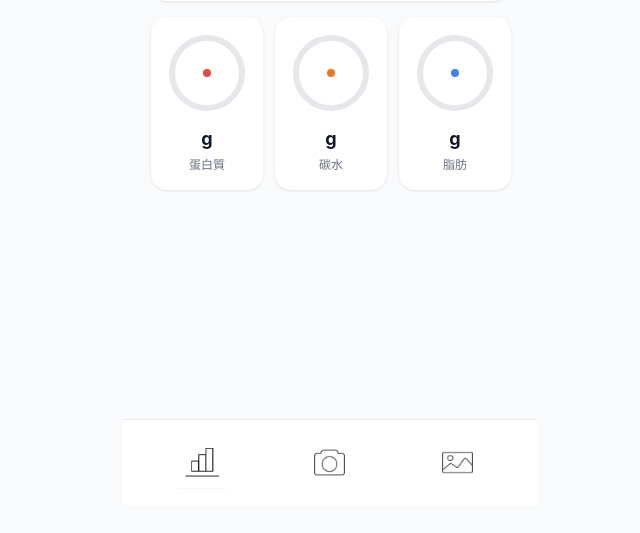
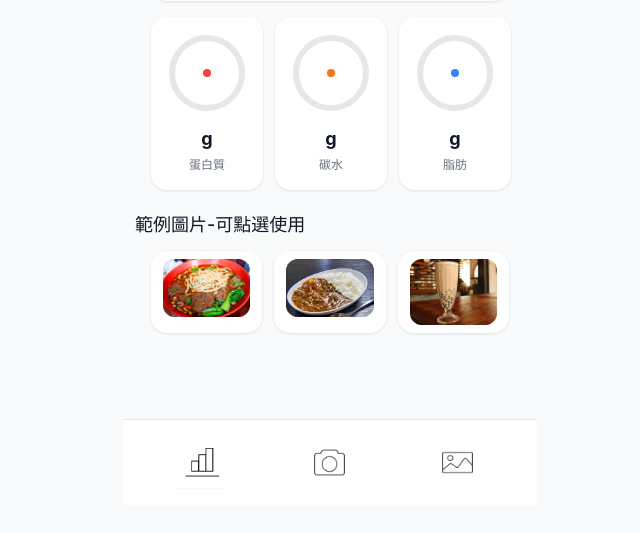
Before and after one commit to ai-learners2025-ollama/FoodRecognitionAPI, a Django app: page /index in a window 1280 px wide. Shown: the part 295-828 px from the top of the page, without its empty margins (310-950 px from the left). Run offline with Django 5.2, Linux system fonts and the light colour scheme.

Commit message:
範例圖片

```diff
--- a/templates/pages/index.html
+++ b/templates/pages/index.html
@@ -240,13 +240,29 @@
         color: #6b7280;
     }
 
-        .protein-color { background-color: #ef4444; }
-        .carbs-color { background-color: #f97316; }
-        .fats-color { background-color: #3b82f6; }
+    .protein-color {
+        background-color: #ef4444;
+    }
 
-        .protein-stroke { stroke: #ef4444; }
-        .carbs-stroke { stroke: #f97316; }
-        .fats-stroke { stroke: #3b82f6; }
+    .carbs-color {
+        background-color: #f97316;
+    }
+
+    .fats-color {
+        background-color: #3b82f6;
+    }
+
+    .protein-stroke {
+        stroke: #ef4444;
+    }
+
+    .carbs-stroke {
+        stroke: #f97316;
+    }
+
+    .fats-stroke {
+        stroke: #3b82f6;
+    }
 
     /* Recently Uploaded */
     .recently-uploaded {
@@ -390,15 +406,38 @@
         background-color: #2563eb;
     }
 
-        #add-button,#openCameraButton,#Analytics {
+    #filebutton,
+    #openCameraButton,
+    #Analytics {
         transition: all 0.2s ease;
         border-radius: 12px;
     }
 
-        #add-button:hover, #openCameraButton:hover, #Analytics:hover {
+    #filebutton:hover,
+    #openCameraButton:hover,
+    #Analytics:hover {
         background-color: #f3f4f6;
         transform: scale(1.05);
         box-shadow: 0 2px 8px rgba(0, 0, 0, 0.2);
+    }
+
+    .example-food-image {
+        width: 100%;
+        height: 100%;
+        border-radius: 12px;
+        background: linear-gradient(45deg, #f97316, #ef4444);
+        flex-shrink: 0;
+        display: flex;
+        align-items: center;
+        justify-content: center;
+        color: white;
+        font-size: 24px;
+    }
+
+    .example {
+        background-color: white;
+        border-radius: 16px;
+        box-shadow: 0 1px 3px rgba(0, 0, 0, 0.1);
     }
 </style>
 <div class="container">
@@ -410,7 +449,8 @@
         <div class="header-right">
 
             <div class="streak-counter">
-                    <span class="flame-icon"><img rel="icon" type="image/png" style="width: 20px;" src="static/images/trending-topic.png"></span>
+                <span class="flame-icon"><img rel="icon" type="image/png" style="width: 20px;"
+                        src="static/images/trending-topic.png"></span>
                 <span class="streak-number"></span>
             </div>
         </div>
@@ -433,7 +473,8 @@
         <div class="circular-progress">
             <svg class="progress-ring" width="120" height="120">
                 <circle class="progress-bg" cx="60" cy="60" r="50"></circle>
-                    <circle class="progress-fill" cx="60" cy="60" r="50" id="calorie-progress" data-progress="{{ summary.total_calories_pct }}"></circle>
+                <circle class="progress-fill" cx="60" cy="60" r="50" id="calorie-progress"
+                    data-progress="{{ summary.total_calories_pct }}"></circle>
             </svg>
             <div class="progress-center">🔥</div>
         </div>
@@ -445,7 +486,8 @@
             <div class="macro-progress">
                 <svg class="progress-ring" width="80" height="80">
                     <circle class="progress-bg" cx="40" cy="40" r="35"></circle>
-                        <circle class="progress-fill protein-stroke" cx="40" cy="40" r="35" data-progress="{{ summary.total_protein_pct }}"></circle>
+                    <circle class="progress-fill protein-stroke" cx="40" cy="40" r="35"
+                        data-progress="{{ summary.total_protein_pct }}"></circle>
                 </svg>
                 <div class="macro-center protein-color"></div>
             </div>
@@ -457,7 +499,8 @@
             <div class="macro-progress">
                 <svg class="progress-ring" width="80" height="80">
                     <circle class="progress-bg" cx="40" cy="40" r="35"></circle>
-                        <circle class="progress-fill carbs-stroke" cx="40" cy="40" r="35" data-progress="{{ summary.total_carbs_pct }}"></circle>
+                    <circle class="progress-fill carbs-stroke" cx="40" cy="40" r="35"
+                        data-progress="{{ summary.total_carbs_pct }}"></circle>
                 </svg>
                 <div class="macro-center carbs-color"></div>
             </div>
@@ -469,7 +512,8 @@
             <div class="macro-progress">
                 <svg class="progress-ring" width="80" height="80">
                     <circle class="progress-bg" cx="40" cy="40" r="35"></circle>
-                        <circle class="progress-fill fats-stroke" cx="40" cy="40" r="35" data-progress="{{ summary.total_fat_pct }}"></circle>
+                    <circle class="progress-fill fats-stroke" cx="40" cy="40" r="35"
+                        data-progress="{{ summary.total_fat_pct }}"></circle>
                 </svg>
                 <div class="macro-center fats-color"></div>
             </div>
@@ -485,7 +529,7 @@
         <div class="food-item">
             <div class="food-image">
                 {% if image_url %}
-                        <img class="food-image" id="original" src="{{ image_url }}"  />
+                <img class="food-image" id="original" src="{{ image_url }}" />
                 {% endif %}
             </div>
             <div class="food-details">
@@ -524,6 +568,30 @@
     </div>
     {% endif %}
 
+    <!-- 範例 -->
+    <h3 class="section-title">範例圖片-可點選使用</h3>
+    <div class="macro-nutrients">
+
+        <div class="example">
+            <button class="nav-item" onclick="handleImageClick('static/images/example1.jpg')">
+                <img class="example-food-image" id="example1" src="static/images/example1.jpg" />
+            </button>
+        </div>
+
+        <div class="example">
+            <button class="nav-item" onclick="handleImageClick('static/images/example2.jpg')">
+                <img class="example-food-image" id="example2" src="static/images/example2.jpg" />
+            </button>
+        </div>
+        <div class="example">
+            <button class="nav-item" onclick="handleImageClick('static/images/example3.jpg')">
+                <img class="example-food-image" id="example3" src="static/images/example3.jpg" />
+            </button>
+        </div>
+
+    </div>
+    <!-- 範例 -->
+
     <form method="post" enctype="multipart/form-data" id="upload-form">
         {% csrf_token %}
         <input type="hidden" name="image_src" id="image_src" value="{{ image_url }}">
@@ -535,14 +603,17 @@
         <button class="nav-item" id="Analytics">
             <img rel="icon" type="image/png" style="width: 49px;" src="static/images/interface.png">
         </button>
-                <button class="nav-item" id="openCameraButton"><img rel="icon" type="image/png" style="width: 49px;" src="static/images/camera.png"></button>
-                <button class="nav-item" id="add-button"><img rel="icon" type="image/png" style="width: 49px;" src="static/images/photo.png"></button>
+        <button class="nav-item" id="openCameraButton"><img rel="icon" type="image/png" style="width: 49px;"
+                src="static/images/camera.png"></button>
+        <button class="nav-item" id="filebutton"><img rel="icon" type="image/png" style="width: 49px;"
+                src="static/images/photo.png"></button>
     </div>
 
 
 
-        <canvas id="mycanvas" style="display: none;" ></canvas>
-        <input type="file" accept="image/*" capture="environment" id="cameraInput" style="display: none;">
+    <canvas id="mycanvas" style="display: none;"></canvas>
+    <input type="file" accept="image/jpeg" capture="environment" id="cameraInput" style="display: none;">
+    <input type="file" id="fileInput" accept="image/jpeg" onchange="handleFiles(this.files)" style="display:none;">
 </div>
 
 <script>
@@ -550,7 +621,7 @@
     function initializeProgress() {
         // Main calorie progress (0% for demonstration)
         const calorieProgress = document.getElementById('calorie-progress');
-            const caloriePercentage = 0; // 0% consumed
+        const caloriePercentage = parseInt(calorieProgress.getAttribute('data-progress'));
         const calorieOffset = 314 - (caloriePercentage / 100) * 314;
         calorieProgress.style.strokeDashoffset = calorieOffset;
 
@@ -581,7 +652,6 @@
     // Bottom navigation functionality
     function initializeNavigation() {
         const navItems = document.querySelectorAll('.nav-item');
-            const fabButton = document.getElementById('add-button');
         const fabOpenCameraButton = document.getElementById('openCameraButton');
 
         navItems.forEach(item => {
@@ -594,8 +664,8 @@
         });
 
         // FAB button click handler
-            fabButton.addEventListener('click', () => {
-                alert('YummiCanAI 不開放使用!');
+        document.getElementById('filebutton').addEventListener('click', () => {
+            document.getElementById('fileInput').click();
         });
 
         document.getElementById('Analytics').addEventListener('click', () => {
@@ -687,6 +757,28 @@
         };
         reader.readAsDataURL(file);
     }
+
+    async function handleImageClick(imageUrl) {
+
+        try {
+            const response = await fetch(imageUrl); // 加上 await
+
+            if (!response.ok) {
+                throw new Error(`HTTP error! status: ${response.status}`);
+            }
+
+            const blob = await response.blob(); // 加上 await
+
+            const file = new File([blob], 'example3.jpg', { type: blob.type });
+
+            handleFiles([file]);
+
+        } catch (err) {
+            console.error('圖片轉換失敗:', err);
+        }
+    }
+
+
 </script>
 
 
```
Also changed, not shown: static/images/example1.jpg (added), static/images/example2.jpg (added), static/images/example3.jpg (added). Lines whose indentation alone changed are shown as unchanged.
